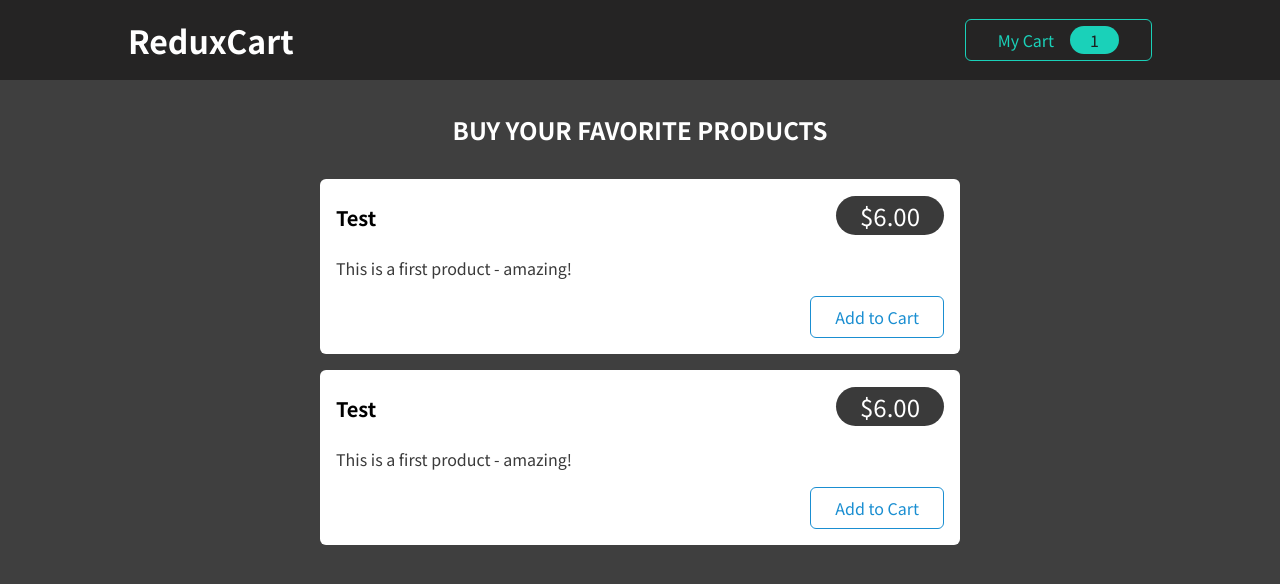
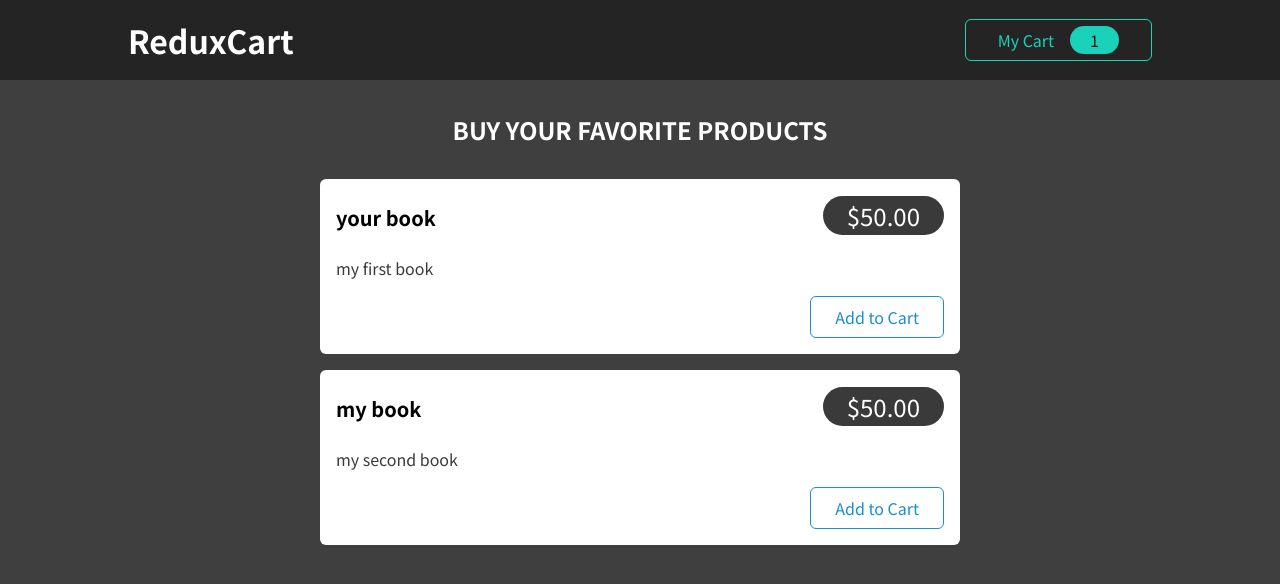
Before and after one commit to daphneruth/ReactCart, a React (Create React App) app: page / in a window 1280 px wide. Shown: the top 584 px of the page. Built offline with nearby package versions, Linux system fonts and the light colour scheme.

Commit message:
accesing created products

```diff
--- a/src/components/Shop/Products.js
+++ b/src/components/Shop/Products.js
@@ -23,11 +23,12 @@ const Products = (props) => {
     <section className={classes.products}>
       <h2>Buy your favorite products</h2>
       <ul>
-        {BOOK_PRODUCTS.map((products)=>(
+        {BOOK_PRODUCTS.map((product)=>(
         <ProductItem
-          title='Test'
-          price={6}
-          description='This is a first product - amazing!'
+        key={product.id}
+          title={product.title}
+          price={product.price}
+          description={product.description}
         />))}
       </ul>
     </section>
```
Also changed, not shown: 1 other file (tests, documents, lock files or other folders).
